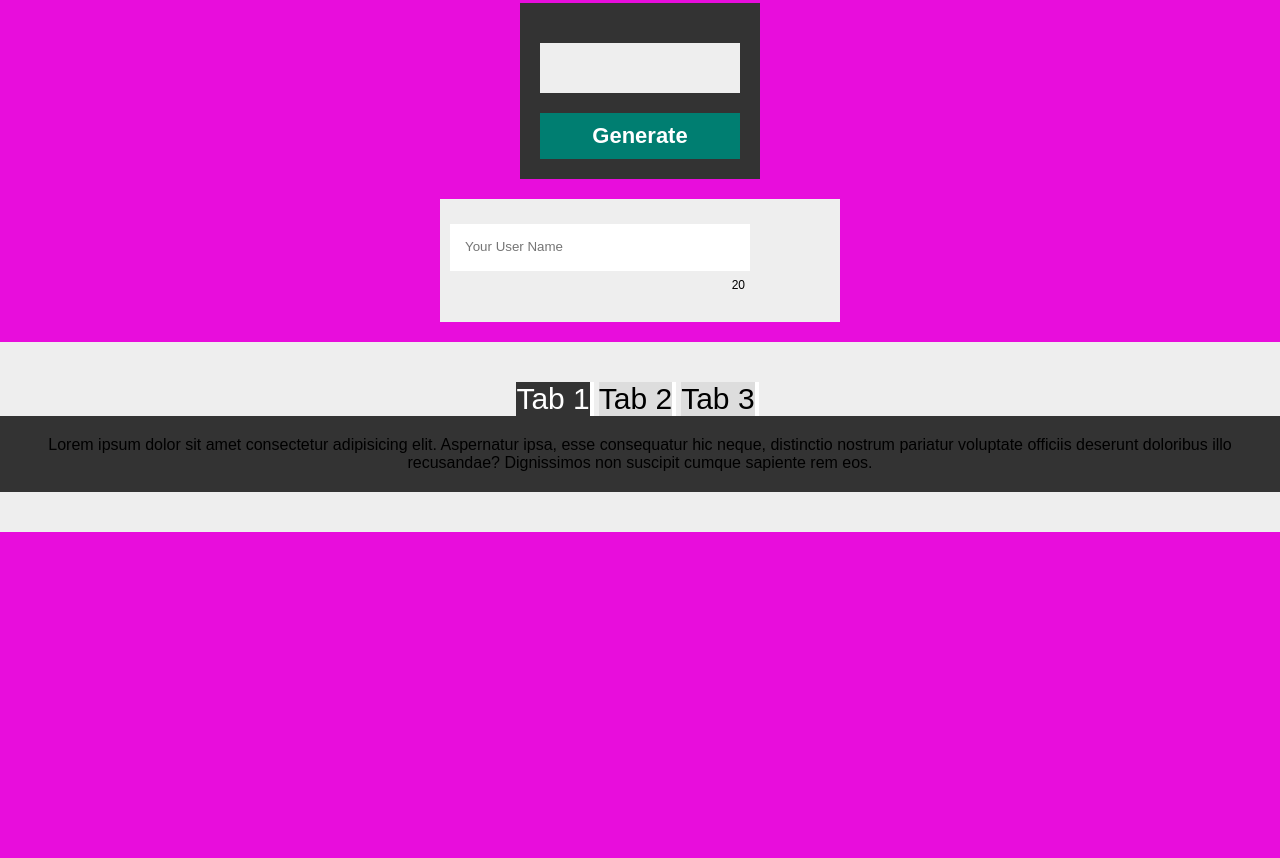
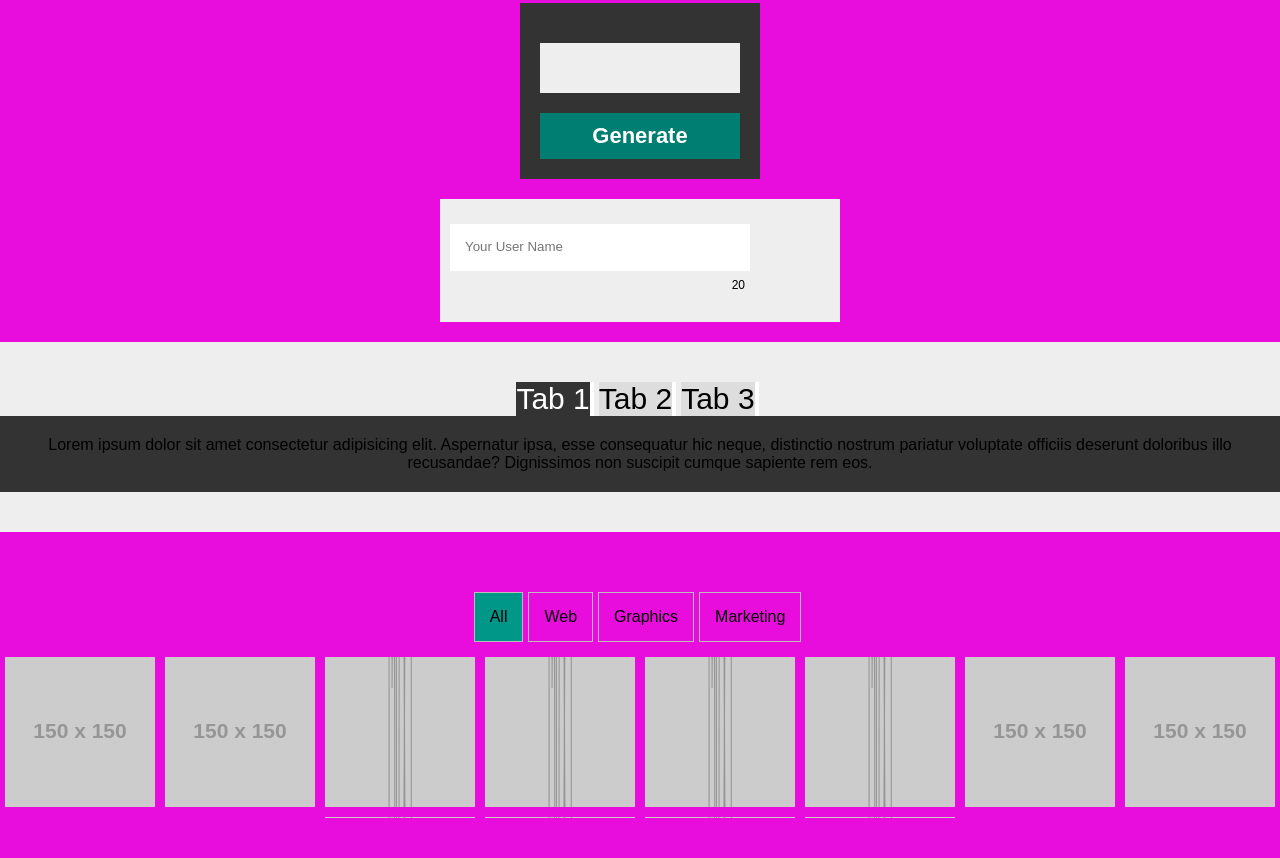
Before and after one commit to AbdAlrhmanAllam98/Front-End-Tutorials, a plain HTML site: page index.html in a window 1280 px wide. Shown: the part 1435-2293 px from the top of the page. Before the commit the page ends 1987 px from the top, so only its background shows below. Drawn offline with Linux system fonts and the light colour scheme; placeholder pictures from the web are drawn by us.

Commit message:
Create our works filter

```diff
--- a/index.html
+++ b/index.html
@@ -84,6 +84,30 @@
         </div>
     </div>
     <!--End Create TABS-->
+    <!--Start Create Our Works Filter-->
+    <div class="section works">
+        <ul class="switcher">
+            <li data-switch="all" class="active">All</li>
+            <li data-switch="web" >Web</li>
+            <li data-switch="graph">Graphics</li>
+            <li data-switch="market" >Marketing</li>
+        </ul>
+        <div class="gallery">
+            <img class="all web" src="https://via.placeholder.com/150/F00/FFF?text=Web" alt="">
+            <img class="all web" src="https://via.placeholder.com/150/F00/FFF?text=Web" alt="">
+            <img class="all market" src="https://via.placeholder.com/150/00F/FFF?text=Marketing" alt="">
+            <img class="all market" src="https://via.placeholder.com/150/00F/FFF?text=Marketing" alt="">
+            <img class="all graph" src="https://via.placeholder.com/150/000/FFF?text=Graphics" alt="">
+            <img class="all graph" src="https://via.placeholder.com/150/000/FFF?text=Graphics" alt="">
+            <img class="all web" src="https://via.placeholder.com/150/F00/FFF?text=Web" alt="">
+            <img class="all web" src="https://via.placeholder.com/150/F00/FFF?text=Web" alt="">
+            <img class="all market" src="https://via.placeholder.com/150/00F/FFF?text=Marketing" alt="">
+            <img class="all market" src="https://via.placeholder.com/150/00F/FFF?text=Marketing" alt="">
+            <img class="all graph" src="https://via.placeholder.com/150/000/FFF?text=Graphics" alt="">
+            <img class="all graph" src="https://via.placeholder.com/150/000/FFF?text=Graphics" alt="">
+        </div>
+    </div>
+    <!--End Create Our Works Filter-->
     <script src="js.js"></script>
 </body>
 </html>
--- a/js.js
+++ b/js.js
@@ -48,3 +48,25 @@ tabs.forEach((tab)=> {
     });
 });
 //END Create TABS
+// Start Create Our Works
+let switchers=document.querySelectorAll(".works ul li");
+let images=Array.from(document.images);
+switchers.forEach(li => {
+    li.addEventListener("click",toggleActive);
+    li.addEventListener("click",manageImages);
+});
+function toggleActive(){
+    switchers.forEach(li => {
+        li.classList.remove("active");
+        this.classList.add("active");
+    });
+}
+function manageImages(){
+    images.forEach((img)=>{
+        img.style.display='none';
+        document.querySelectorAll(`.gallery .${this.getAttribute('data-switch')}`).forEach((show)=>{
+            show.style.display='block';
+        });
+    });
+}
+// End Create Our Works
--- a/style.css
+++ b/style.css
@@ -375,3 +375,26 @@ form .count-char .count.zero{
     display: none;
 }
 /* End Create TABS */
+/* Start Create OUR Works */
+.works ul{
+    display: flex;
+    list-style: none;
+    justify-content: center;
+    margin-bottom: 15px;
+}
+.works ul li{
+    padding: 15px;
+    margin-right: 5px;
+    border: 1px solid #bbb;
+    cursor: pointer;
+}
+.works ul li.active{
+    background-color: #009688;
+}
+.works .gallery{
+    display: flex;
+    flex-wrap: wrap;
+    justify-content: center;
+    gap: 10px;
+}
+/* End Create OUR Works */
```
